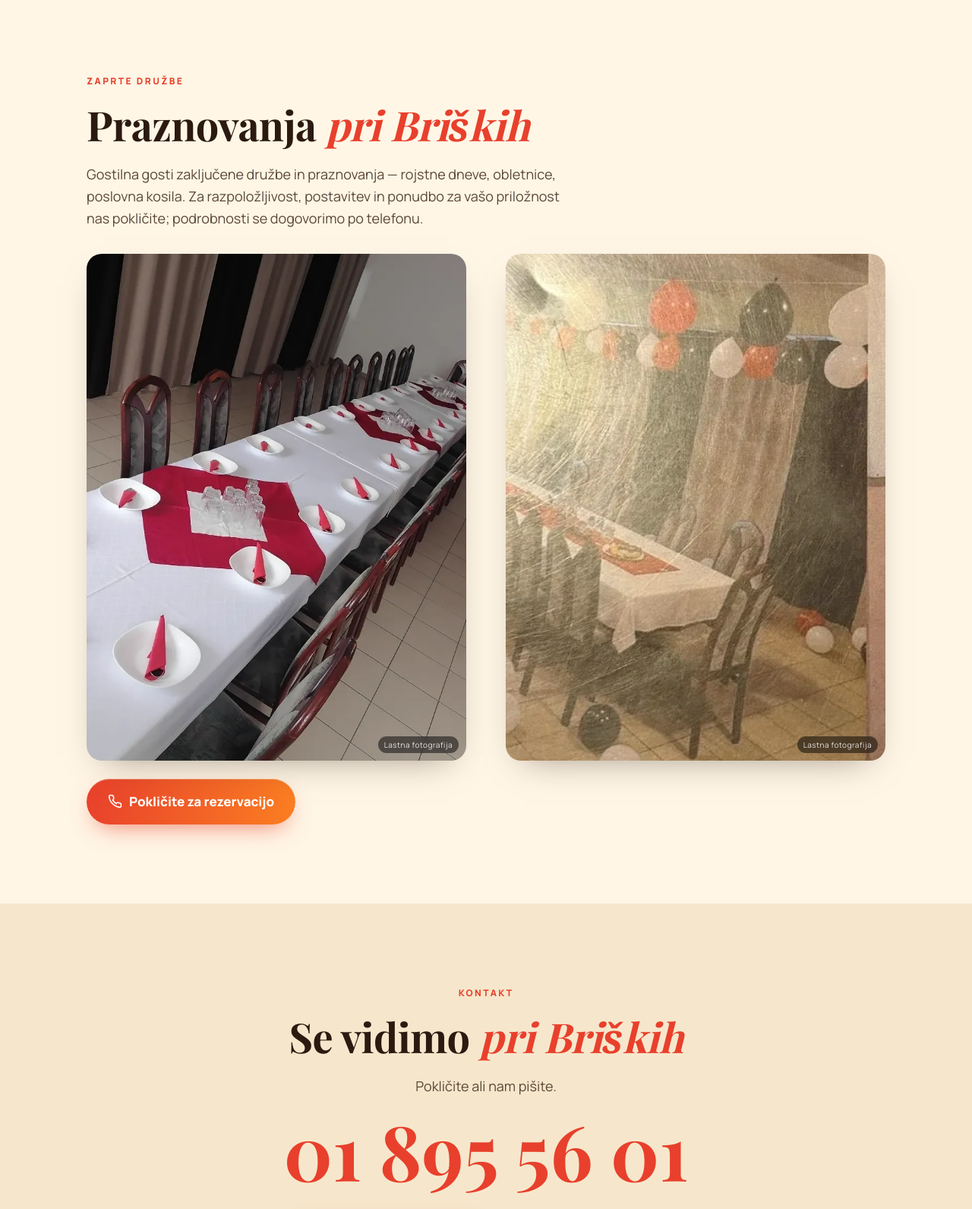
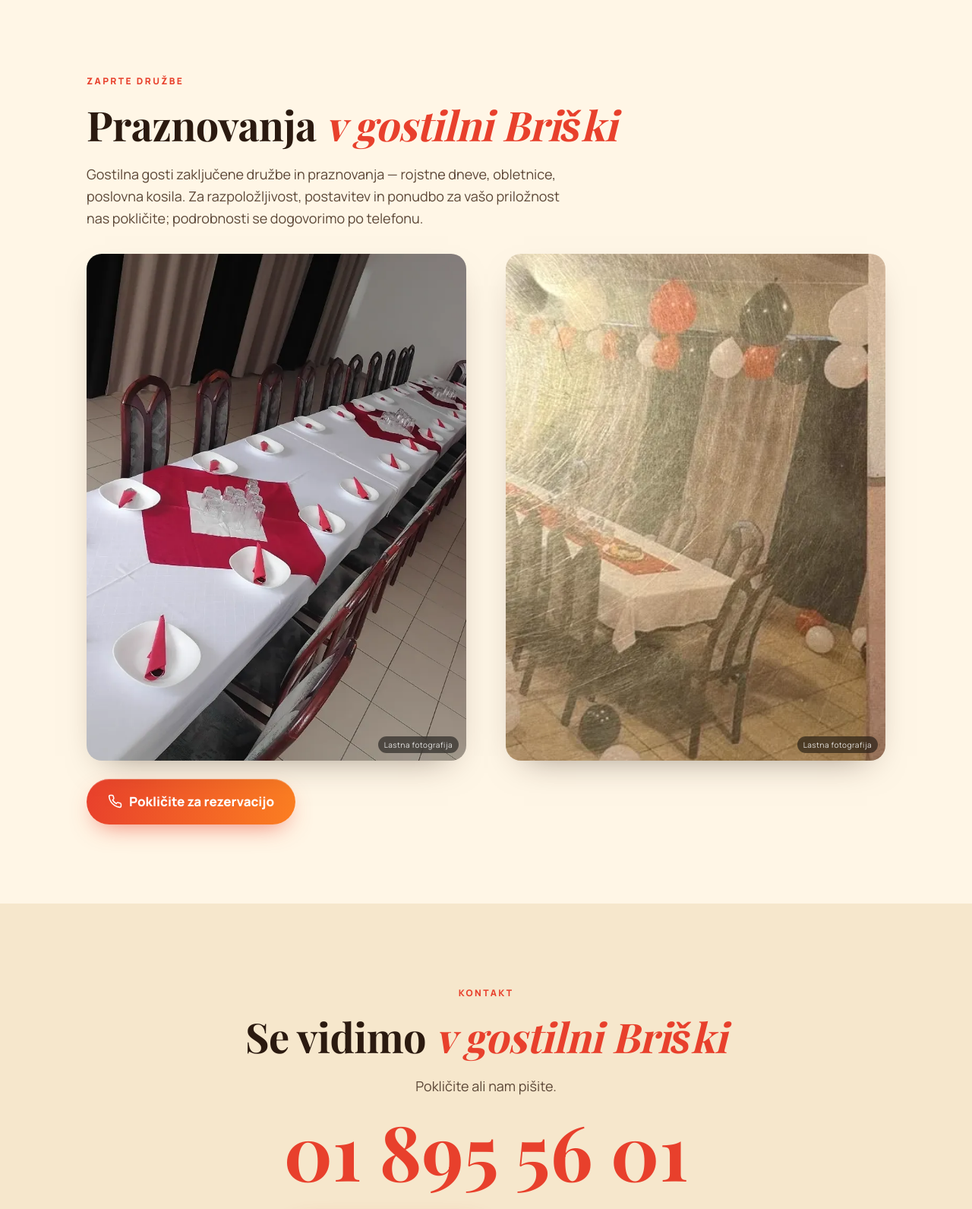
Before and after one commit to alejkump-oss/briski-kocevje, a plain HTML site: page kontakt.html in a window 1280 px wide. Shown: the part 1815-3406 px from the top of the page at 76% size. Drawn offline with nearby package versions, Linux system fonts and the light colour scheme; a web font is replaced by a local one.

Commit message:
Naslov: Briški namesto Pri Briških (želja naročnika)
Co-Authored-By: Claude Opus 5.5 <noreply@anthropic.com>
Claude-Session: https://claude.ai/code/session_01833FpnyxBJnqftzcd3JyVs

```diff
--- a/kontakt.html
+++ b/kontakt.html
@@ -129,7 +129,7 @@
 <section id="praznovanja">
   <div class="wrap">
     <div class="eyebrow rv">Zaprte družbe</div>
-    <h2 class="rv d1">Praznovanja <em>pri Briških</em></h2>
+    <h2 class="rv d1">Praznovanja <em>v gostilni Briški</em></h2>
     <p class="lead rv d2">Gostilna gosti zaključene družbe in praznovanja &mdash; rojstne dneve, obletnice, poslovna kosila. Za razpoložljivost, postavitev in ponudbo za vašo priložnost nas pokličite; podrobnosti se dogovorimo po telefonu.</p>
     <div class="party-band" style="margin-top:32px">
       <div style="position:relative" class="rv">
@@ -150,7 +150,7 @@
 <section class="contact" style="text-align:center;position:relative;overflow:hidden;background:var(--cream2)">
   <div class="wrap">
     <div class="eyebrow rv">Kontakt</div>
-    <h2 class="rv d1">Se vidimo <em>pri Briških</em></h2>
+    <h2 class="rv d1">Se vidimo <em>v gostilni Briški</em></h2>
     <p class="lead rv d2" style="margin:0 auto">Pokličite ali nam pišite.</p>
     <a class="rv d2" style="display:inline-block;font-family:var(--head);font-weight:700;font-size:clamp(40px,12vw,100px);white-space:nowrap;line-height:1;margin:20px 0 6px;color:var(--tomato)" href="tel:+38618955601">01 895 56 01</a>
     <div class="cta-row rv d3" style="justify-content:center">
```
Also changed, not shown: index.html (+1 -1 lines).
